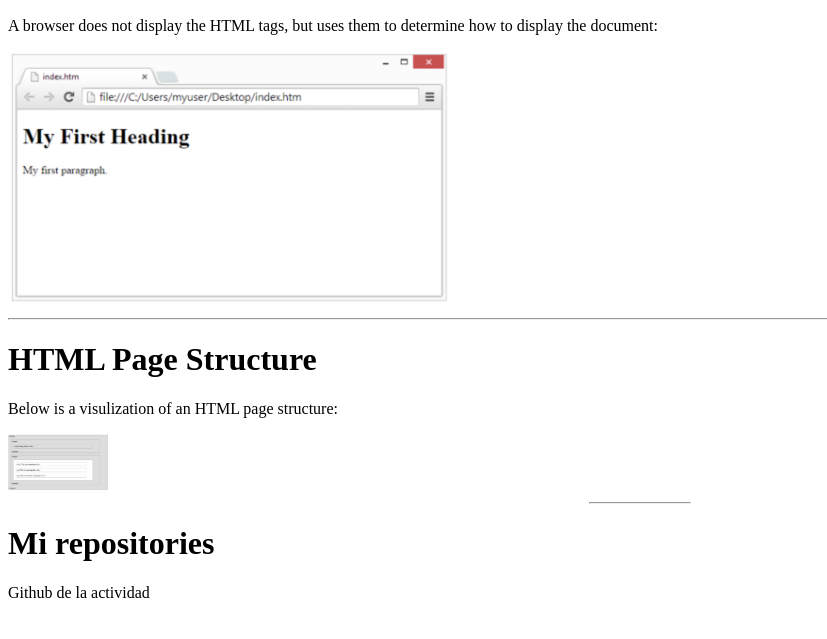
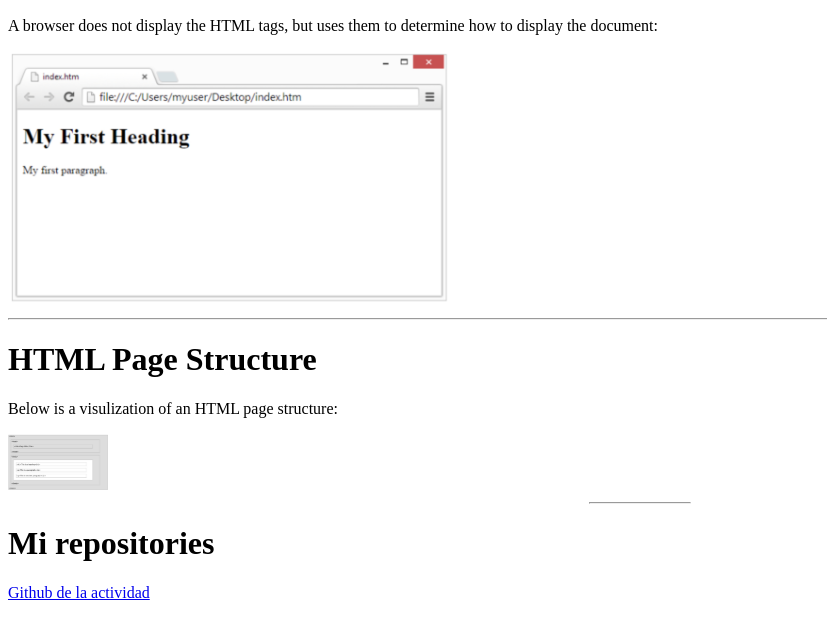
Before and after one commit to ThiagoAcosta17-Corei5/1713.1-A3-AcostaThiago, a plain HTML site: page index.html in a window 1280 px wide. Shown: the part 133-772 px from the top of the page, without its empty margins (0-827 px from the left). Drawn offline with Linux system fonts and the light colour scheme.

Commit message:
Update index.html

```diff
--- a/index.html
+++ b/index.html
@@ -29,7 +29,7 @@
     <!--añadir un encabezado donde indiques el título de una nueva sección llamada "Mi repositories"  -->
     <h1>Mi repositories</h1>
     <!--añadir un enlace a l repositorio de GITHUB del compañero de trabajo que no ha entregado la actividad en el Moodle que se ha de abrir en una pestaña diferente del navegador. Ojo, que los repositorios han de ser públicos  -->
-    <p>Github de la actividad<a href="https://github.com/AlbertoDeSantos-FJE/SMX2-1713.1-IntroHTML-GitHubPages"</p>
+    <a href="https://github.com/AlbertoDeSantos-FJE/SMX2-1713.1-IntroHTML-GitHubPages">Github de la actividad</a>
 
 </body>
 </html>
```
